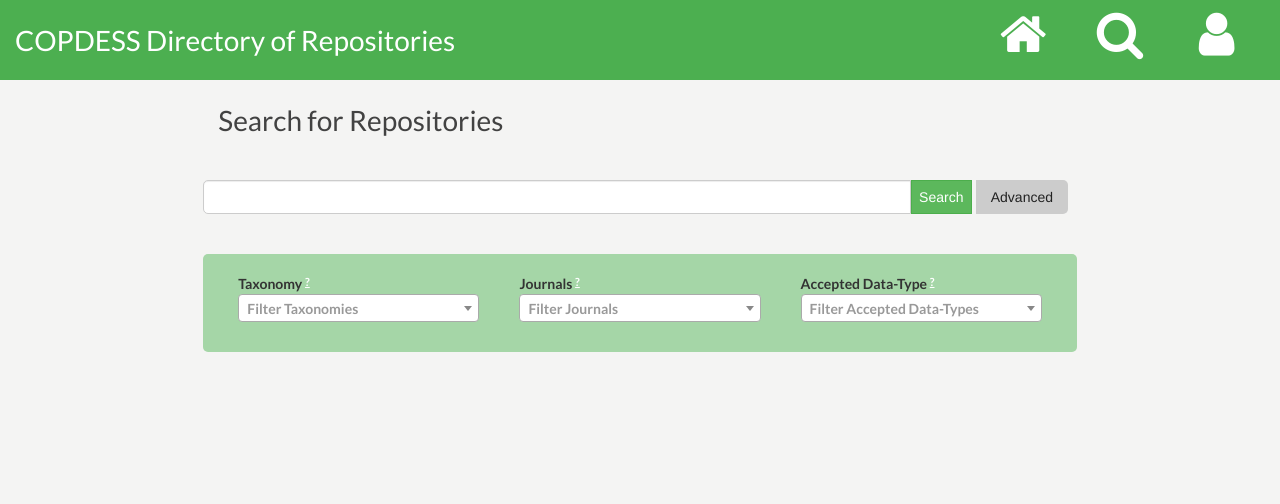
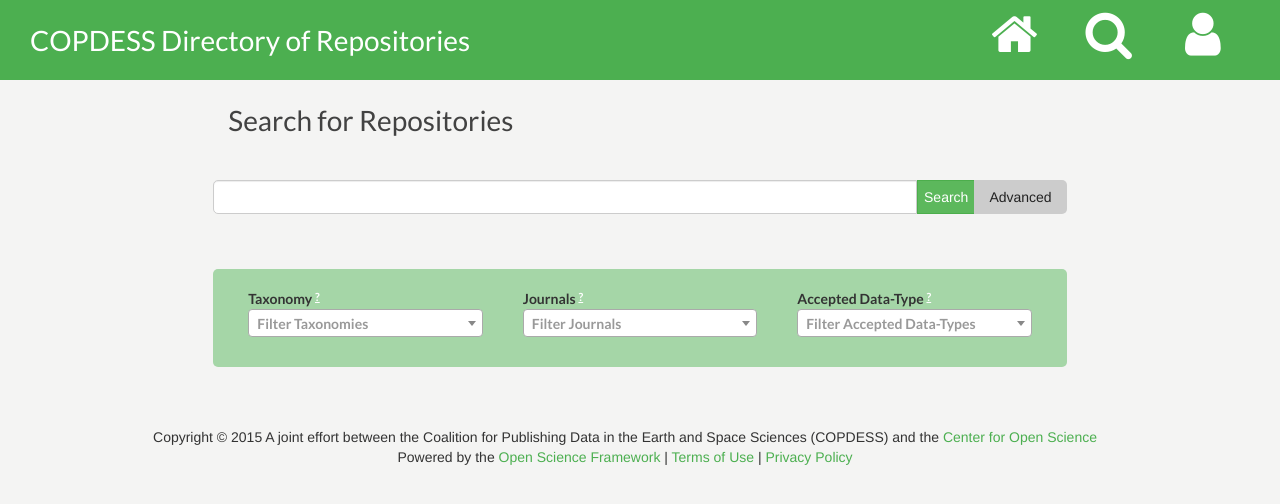
Before and after one commit to CenterForOpenScience/DirectoryOfRepositories, a Django app: template dor/templates/search.html in a window 1280 px wide. Shown: the top 504 px of the page. Run offline with Django 3.2, Linux system fonts and the light colour scheme; the template is opened without the code that fills it, so the values that code supplies are empty; parts of the project's set-up code (start-up, migrations or seed data) failed here and were passed over; some libraries are stand-ins or nearby versions.

Commit message:
Add site footer, style fixes     -page now proper width     -search bar improved

```diff
--- a/RepoDir/static/css/main.css
+++ b/RepoDir/static/css/main.css
@@ -186,8 +186,8 @@ h2{
 
 .rectangle {
     background: #4CAF50;
-	width: 400px;
-	height: 100px;
+    width: 400px;
+    height: 100px;
     margin-left:auto;
     margin-right:auto;
 }
@@ -245,18 +245,15 @@ h2{
 }
 
 #search-query{
-    width:81%;
     border-radius: 5px 0 0 5px;
 }
 
 #search-button{
-    width:7%;
     padding: 6px;
     border-radius: 0 0 0 0;
 }
 
 #adv-search-button{
-    width: :12%;
     background-color: #cccccc;
     padding: 6px 14px;
     border-radius: 0 5px 5px 0;
@@ -593,6 +590,24 @@ h2{
     color: #4CAF50;
 }
 
+.footer {
+    position: relative;
+    bottom: 0;
+    width: 100%;
+    /* Set the fixed height of the footer here */
+    height: 50px;
+    z-index: 1;
+    text-align: center;
+}
+
+.footer a{
+    color: #4CAF50;
+}
+
+.footer a:hover{
+    text-decoration: underline;
+}
+
 /* ==========================================================================
    Helper classes
    ========================================================================== */
--- a/dor/templates/base.html
+++ b/dor/templates/base.html
@@ -21,7 +21,7 @@
         <link rel="stylesheet" href="{% static 'bower_components/animate.css/animate.min.css' %}">
         <link rel="stylesheet" href="{% static 'bower_components/jstree/dist/themes/default/style.min.css' %}"
     </head>
-    <body>
+    <body class="container-fluid">
         <!--[if lt IE 7]>
             <p class="browsehappy">You are using an <strong>outdated</strong> browser. Please <a href="http://browsehappy.com/">upgrade your browser</a> to improve your experience.</p>
         <![endif]-->
@@ -63,6 +63,11 @@
                 </div>
             </div>
             {% block content %}{% endblock %}
+            <footer class="footer row">
+                <div class="col-md-12">
+                    <p><br/><br/>Copyright © 2015 A joint effort between the Coalition for Publishing Data in the Earth and Space Sciences (COPDESS) and the <a href="http://centerforopenscience.org/">Center for Open Science</a> <br/> Powered by the <a href="http://osf.io/">Open Science Framework</a> | <a href="https://github.com/CenterForOpenScience/centerforopenscience.org/blob/master/TERMS_OF_USE.md">Terms of Use</a> | <a href="https://github.com/CenterForOpenScience/centerforopenscience.org/blob/master/PRIVACY_POLICY.md">Privacy Policy</a></p>
+                </div>
+            </footer>
         </div>
 
         {% load staticfiles %}
--- a/dor/templates/index.html
+++ b/dor/templates/index.html
@@ -5,7 +5,7 @@
 {% block content %}
 <script src="/static/bower_components/jquery/dist/jquery.min.js"></script>
 
-    <div class="hover-bar">
+    <div class="hover-bar row">
         <div class="rectangle">
             <div id="logo">COPDESS</div>
         </div>
--- a/dor/templates/search.html
+++ b/dor/templates/search.html
@@ -35,12 +35,20 @@
 
     <div class="row">
         <div id="search-form" class="col-md-8 col-md-offset-2">
-            <form class="form-inline" action="/search/" method="POST" id="search-form">
+            <form action="/search/" method="POST" id="search-form">
                 <div class="form-group">
                     {% csrf_token %}
-                    <input type="text" class="form-control" id="search-query" name="q"><button type="submit" id="search-button" class="btn btn-success">Search</button>
-                    <button id="adv-search-button" class='btn'>Advanced</button>
-                    <div id="adv-search-options" class="repo-result col-md-12 animated fadeIn" hidden="true">
+                        <div class="input-group">
+                            <input type="text"class="form-control" id="search-query" name="q" />
+                            <div class="input-group-btn">
+                                <button type="submit" id="search-button" class="btn btn-success">Search</button>
+                            </div>
+                            <div class="input-group-btn">
+                                <button id="adv-search-button" class='btn'>Advanced</button>
+                            </div>
+                        </div>
+
+                        <div id="adv-search-options" class="repo-result col-md-12 animated fadeIn" hidden="true">
                         <div style="text-align: center"><strong>Search Criteria:</strong></div><hr/>
                         <div id="adv-repos" class="col-sm-8"><strong class="col-md-6">Repositories</strong><br/>
                             <div class="col-xs-6">
```
